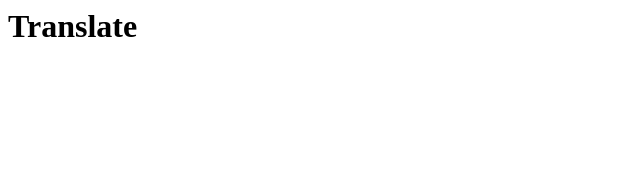
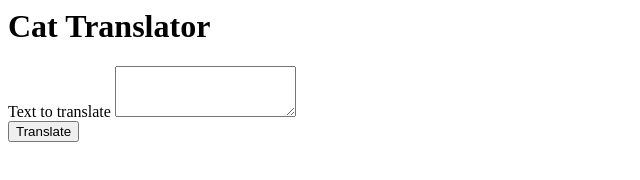
Before and after one commit to nfantinodyer/catapp, a plain HTML site: page index.html in a window 1280 px wide. Shown: the whole page, without its empty margins (0-640 px from the left). Drawn offline with Linux system fonts and the light colour scheme.

Commit message:
added translate box

```diff
--- a/index.html
+++ b/index.html
@@ -7,7 +7,7 @@
         <meta name="description" content="cat translator">
         <meta name="author" content="nicholas">
         <link rel="icon" href="cat.png">
-        <title>Translate</title>
+        <title>Cat Translator</title>
 
     </head>
 
@@ -15,12 +15,25 @@
         <div class="container">
             <div class="row">
                 <div class="col-md-12">
-                    <h1>Translate</h1>
+                    <h1>Cat Translator</h1>
                 </div>
             </div>
             <div class="row">
                 <div class="col-md-12">
-
+        <div class="row">
+            <div class="col-md-12">
+                <form action="index.php" method="post">
+                    <div class="form-group">
+                        <label for="text">Text to translate</label>
+                        <textarea class="form-control" id="text" name="text" rows="3"></textarea>
+                    </div>
+                    <button type="submit" class="btn btn-default">Translate</button>
+                </form>
+            </div>
+        </div>
+        <div class="row">
+            <div class="col-md-12">
+            </div>
     </body>
 
 </html>
```
